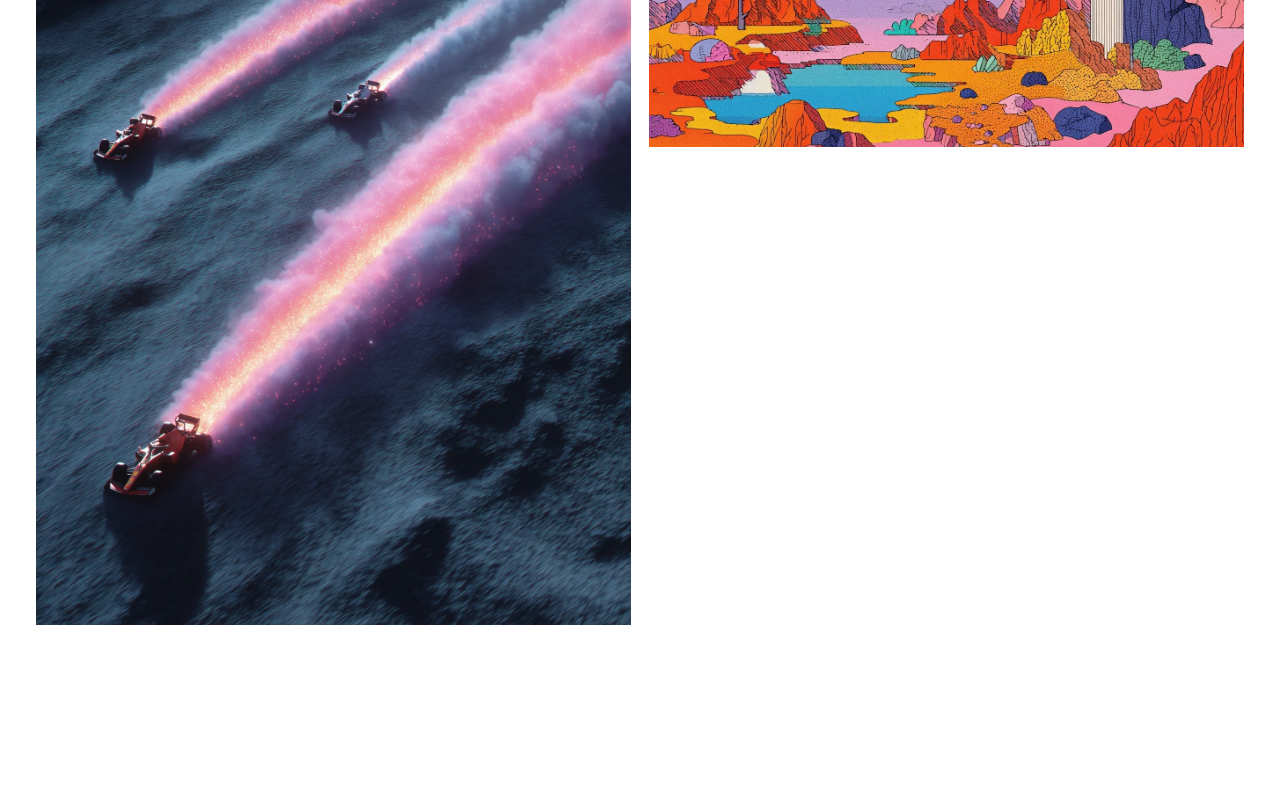
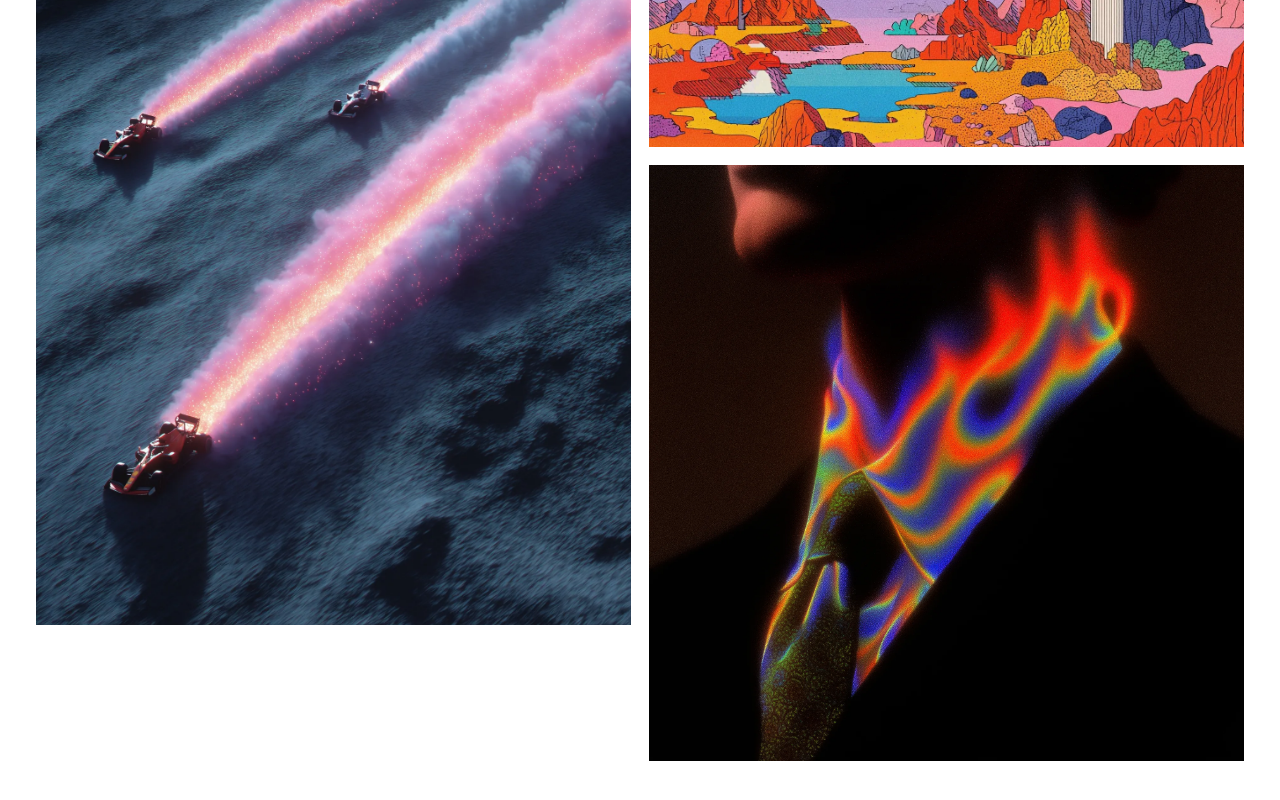
Before and after one commit to LagartoJuancho17/DrillotStudioIA, a React (Vite) app: page /lab in a window 1280 px wide. Shown: the part 820-1620 px from the top of the page. Before the commit the page ends 1563 px from the top, so only its background shows below. Built offline with nearby package versions, Linux system fonts and the light colour scheme; a web font is replaced by a local one.

Commit message:
Integrate tap.mp3 sound effect on home carousel item change and update rateMyOutfit config

```diff
--- a/src/data/config.json
+++ b/src/data/config.json
@@ -158,6 +158,36 @@
         }
       ],
       "format": "Horizontal"
+    },
+    {
+      "slug": "rateMyOutfit",
+      "name": "Rate My Outfit",
+      "category": "",
+      "year": "",
+      "favorite": true,
+      "cover": {
+        "src": "/img/lab/rateMyOutfit/portada.webp",
+        "w": 1920,
+        "h": 1076
+      },
+      "images": [
+        {
+          "src": "/img/lab/rateMyOutfit/img1.webp",
+          "w": 1920,
+          "h": 1076
+        },
+        {
+          "src": "/img/lab/rateMyOutfit/img2.webp",
+          "w": 1920,
+          "h": 1076
+        },
+        {
+          "src": "/img/lab/rateMyOutfit/img3.webp",
+          "w": 1920,
+          "h": 1076
+        }
+      ],
+      "format": "Square"
     }
   ],
   "projects": [
--- a/src/pages/Home/Home.jsx
+++ b/src/pages/Home/Home.jsx
@@ -112,6 +112,26 @@ export default function Home() {
   // En vista grid se libera para volver al scroll nativo.
   useLockBodyScroll(carouselOn);
 
+  // Reproducción de sonido al cambiar de elemento en el carrusel
+  const tapAudioRef = useRef(null);
+  const isFirstRender = useRef(true);
+
+  useEffect(() => {
+    const audio = new Audio("/assets/tap.mp3");
+    audio.volume = 0.4;
+    tapAudioRef.current = audio;
+  }, []);
+
+  useEffect(() => {
+    if (isFirstRender.current) {
+      isFirstRender.current = false;
+      return;
+    }
+    if (!carouselOn || !tapAudioRef.current) return;
+    tapAudioRef.current.currentTime = 0;
+    tapAudioRef.current.play().catch(() => {});
+  }, [activeIndex, carouselOn]);
+
   /* Tres copias de la lista: se navega la del medio, así siempre hay contenido
      real arriba y abajo del centro y el envolvimiento es invisible. */
   const loop = useMemo(
```
Also changed, not shown: 2 other files (tests, documents, lock files or other folders).
